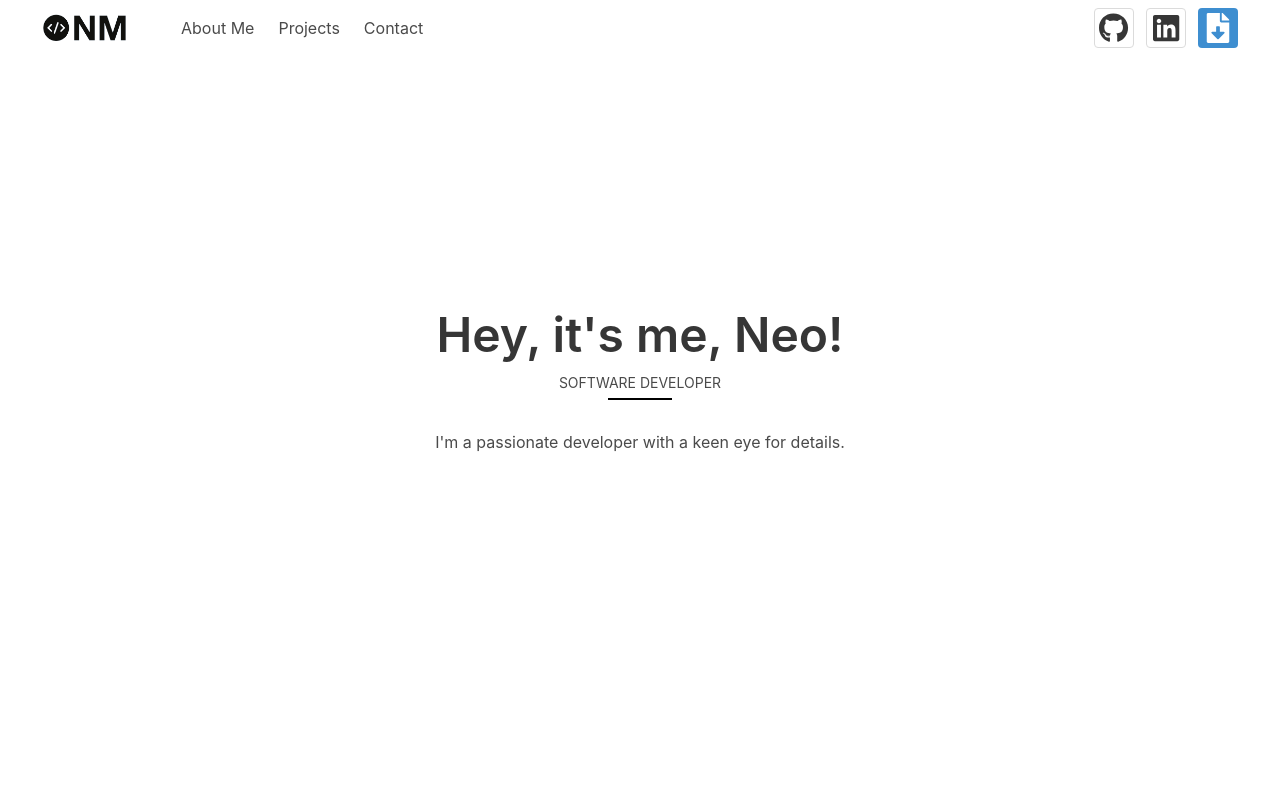
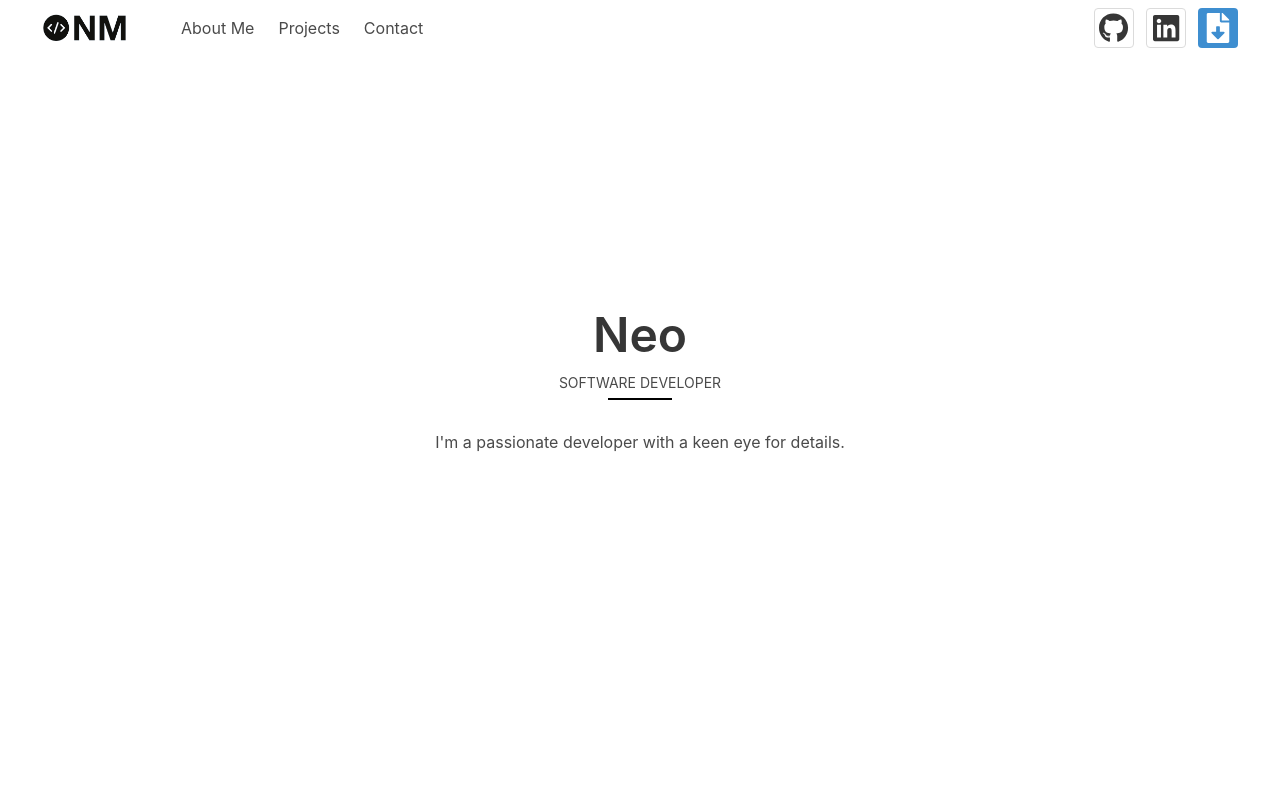
Before and after one commit to NeoElias/NeoElias.github.io, a Vue app: page / in a window 1280 px wide. Shown: the top 800 px of the page. Built offline with nearby package versions, Linux system fonts and the light colour scheme.

Commit message:
Change prop value to "Neo"

```diff
--- a/src/App.vue
+++ b/src/App.vue
@@ -1,7 +1,7 @@
 <template>
   <NavBar />
 
-  <Home msg="Hey, it's me, Neo!" />
+  <Home msg="Neo" />
   <AboutMe />
   <MyProjects />
   <ToolKit />
```
